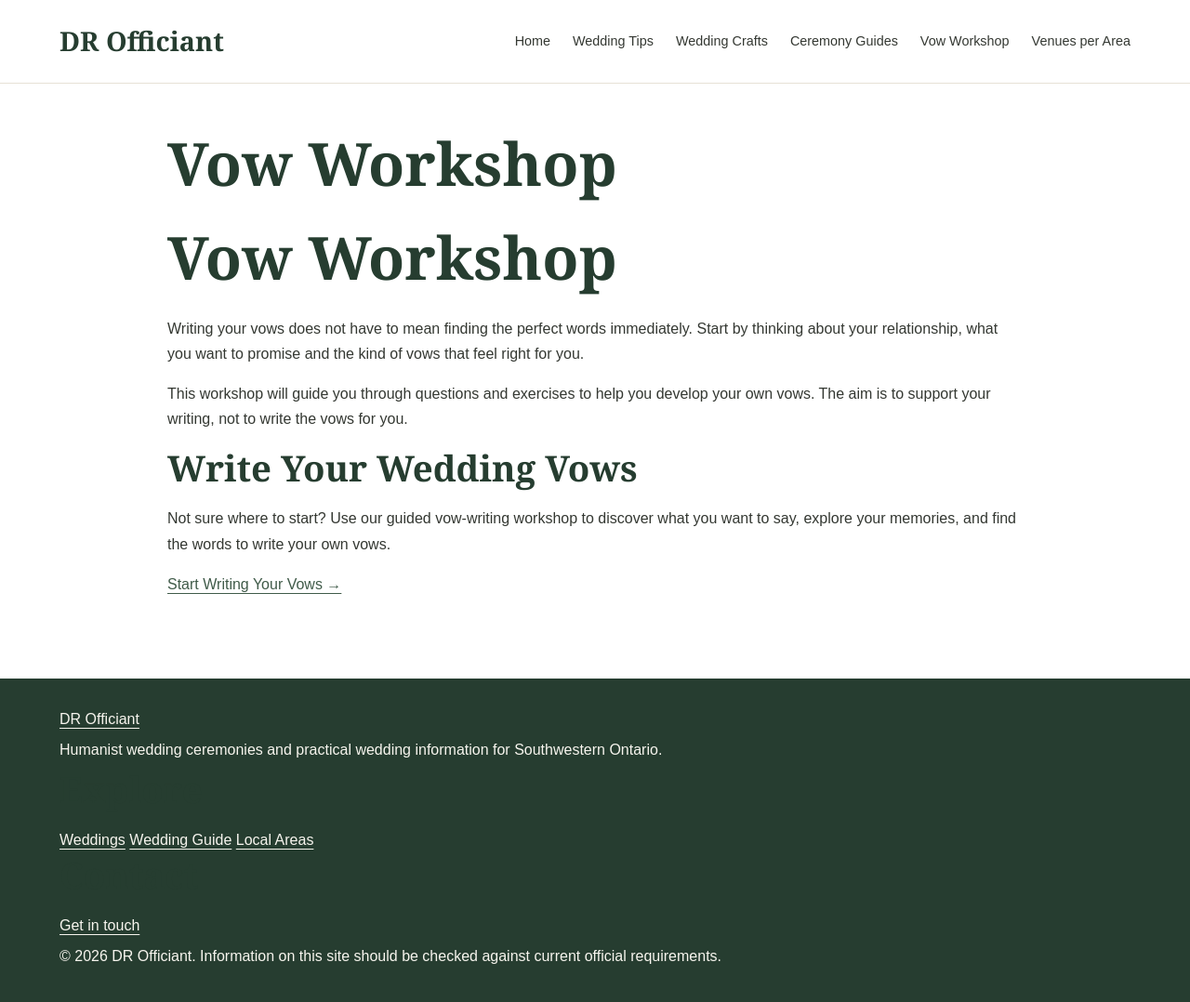
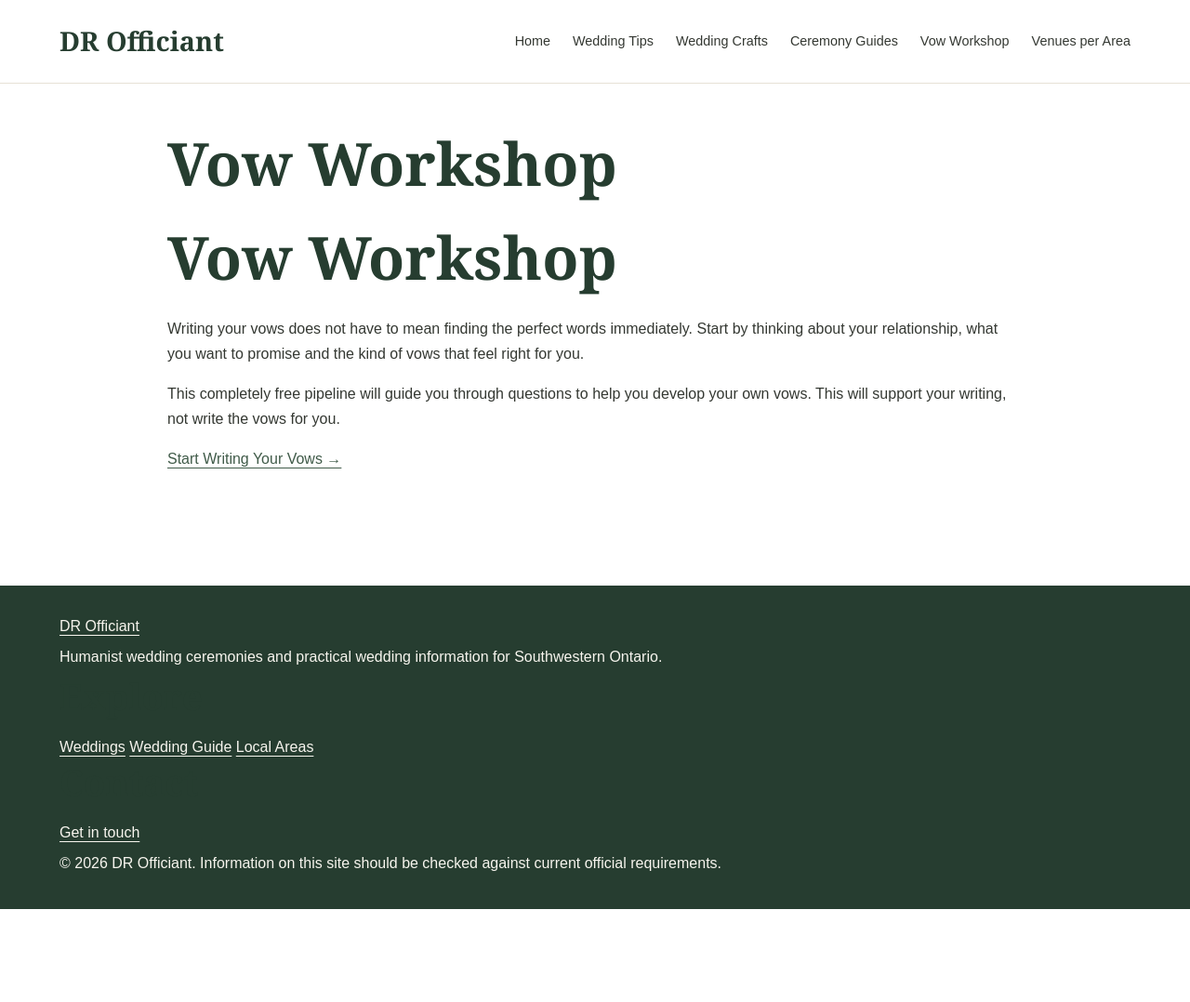
Before and after one commit to drofficiant/drofficiant.github.io, a Jekyll site: the page built from vow-workshop/index.md, in a window 1280 px wide. Shown: the whole page at 93% size. Built offline with Jekyll 4.4.1, drawn with Linux system fonts in a browser that asks for light colours; after the commit the page ends 978 px from its top, so only the background shows below that.

Commit message:
Update index.md

```diff
--- a/vow-workshop/index.md
+++ b/vow-workshop/index.md
@@ -9,12 +9,6 @@ permalink: /vow-workshop/
 
 Writing your vows does not have to mean finding the perfect words immediately. Start by thinking about your relationship, what you want to promise and the kind of vows that feel right for you.
 
-This workshop will guide you through questions and exercises to help you develop your own vows. The aim is to support your writing, not to write the vows for you.
+This completely free pipeline will guide you through questions to help you develop your own vows. This will support your writing, not write the vows for you.
 
-## Write Your Wedding Vows
-
-Not sure where to start? Use our guided vow-writing
-workshop to discover what you want to say, explore
-your memories, and find the words to write your own vows.
-
-[Start Writing Your Vows →](vow-writing-pipeline.html)
+[Start Writing Your Vows →](wedding-vow-pipeline.html)
```
